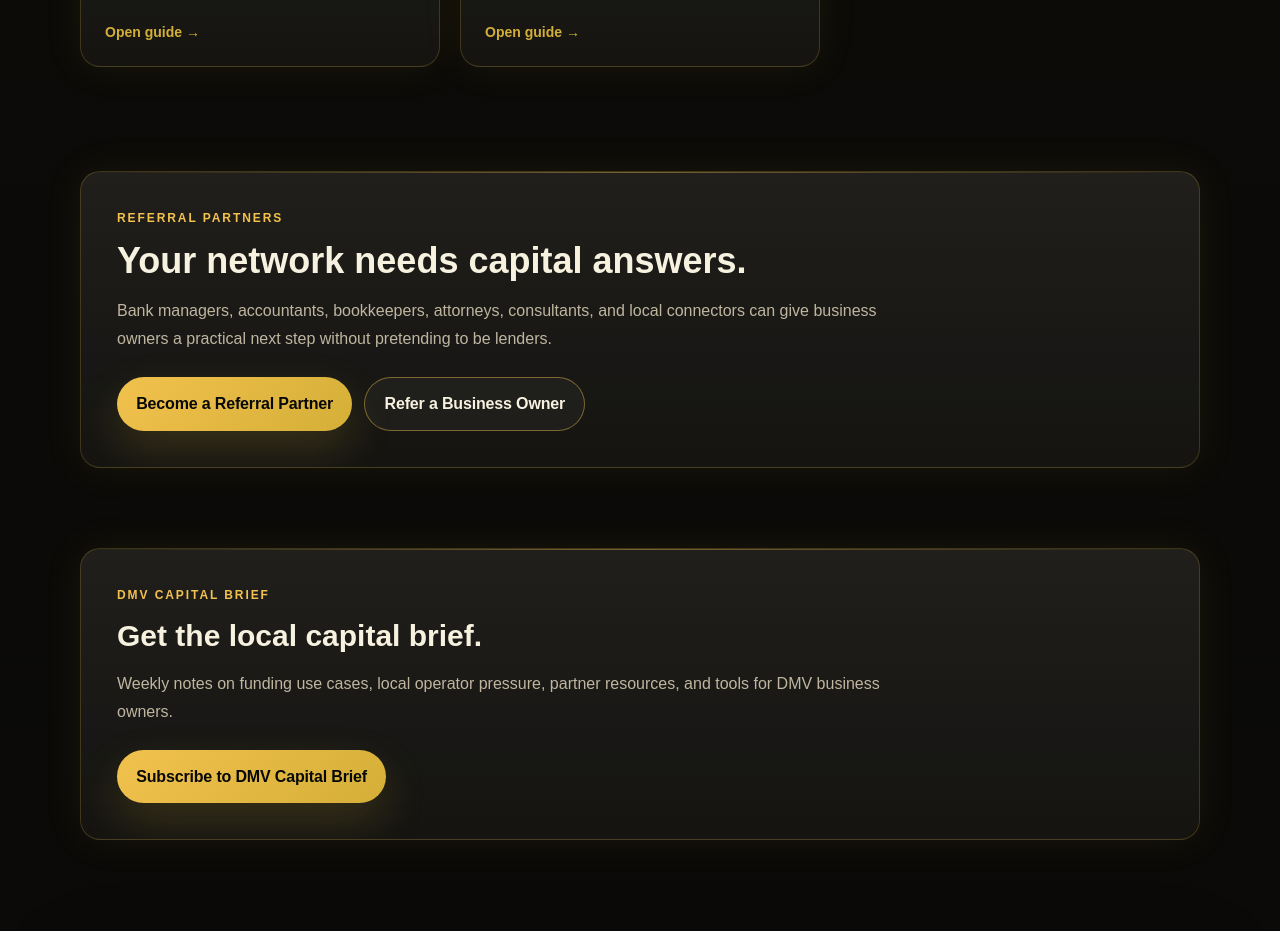
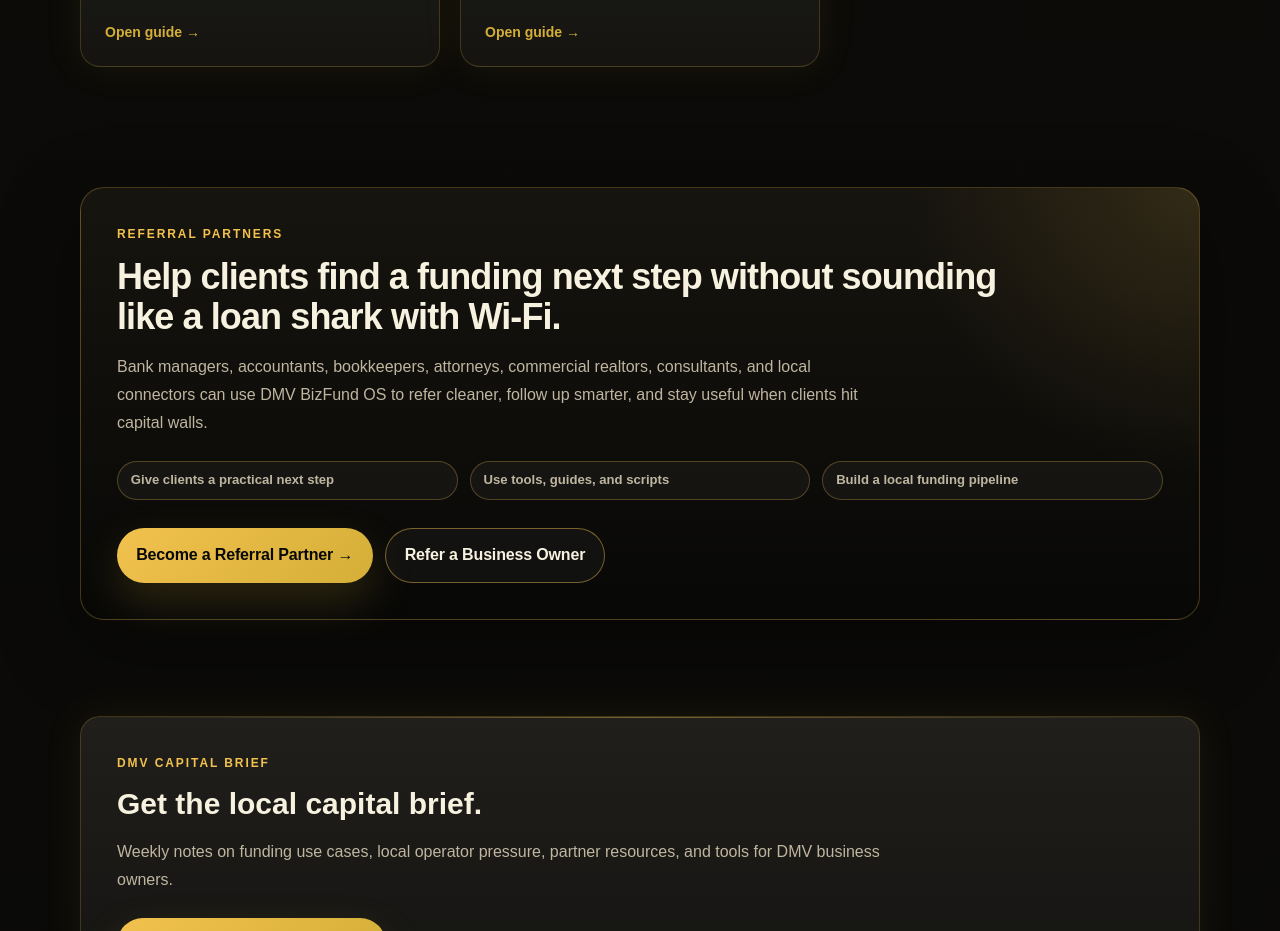
Before and after one commit to JFeimster/dmv-bizfund-os, a Next.js app: page / in a window 1280 px wide. Shown: the part 4660-5591 px from the top of the page. Built offline with nearby package versions, Linux system fonts and the light colour scheme.

Commit message:
Sharpen ReferralPartnerCTA positioning

```diff
--- a/components/ReferralPartnerCTA.tsx
+++ b/components/ReferralPartnerCTA.tsx
@@ -4,13 +4,18 @@
   const market = getMarketConfig();
 
   return (
-    <section className="container py-10">
-      <div className="card p-6 md:p-9">
+    <section className="container py-10 md:py-14">
+      <div className="command-panel p-6 md:p-9">
         <p className="kicker">Referral partners</p>
-        <h2 className="mt-3 text-3xl font-black md:text-4xl">Your network needs capital answers.</h2>
-        <p className="mt-4 max-w-3xl text-muted">Bank managers, accountants, bookkeepers, attorneys, consultants, and local connectors can give business owners a practical next step without pretending to be lenders.</p>
-        <div className="mt-6 flex flex-wrap gap-3">
-          <a className="btn btn-primary" href="/partner">{market.partnerCTA}</a>
+        <h2 className="mt-3 max-w-4xl text-3xl font-black tracking-tight md:text-4xl">Help clients find a funding next step without sounding like a loan shark with Wi-Fi.</h2>
+        <p className="mt-4 max-w-3xl text-muted">Bank managers, accountants, bookkeepers, attorneys, commercial realtors, consultants, and local connectors can use DMV BizFund OS to refer cleaner, follow up smarter, and stay useful when clients hit capital walls.</p>
+        <div className="mt-6 grid gap-3 md:grid-cols-3">
+          {["Give clients a practical next step", "Use tools, guides, and scripts", "Build a local funding pipeline"].map((item) => (
+            <div className="trust-pill" key={item}>{item}</div>
+          ))}
+        </div>
+        <div className="mt-7 flex flex-col gap-3 sm:flex-row sm:flex-wrap">
+          <a className="btn btn-primary" href="/partner">{market.partnerCTA} →</a>
           <a className="btn btn-secondary" href="/apply">Refer a Business Owner</a>
         </div>
       </div>
```
